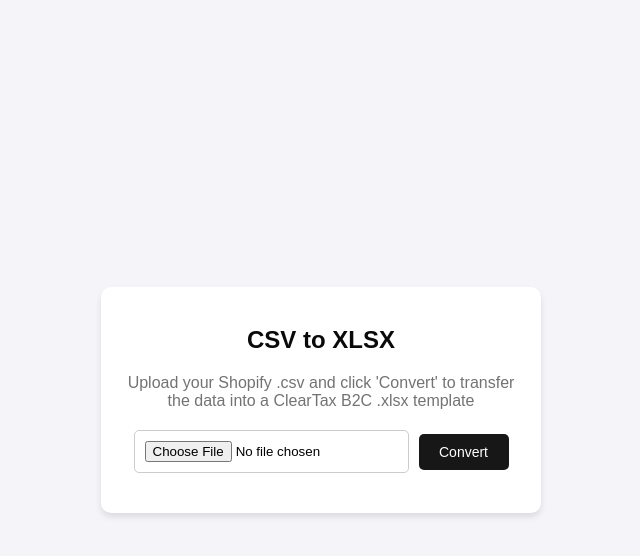
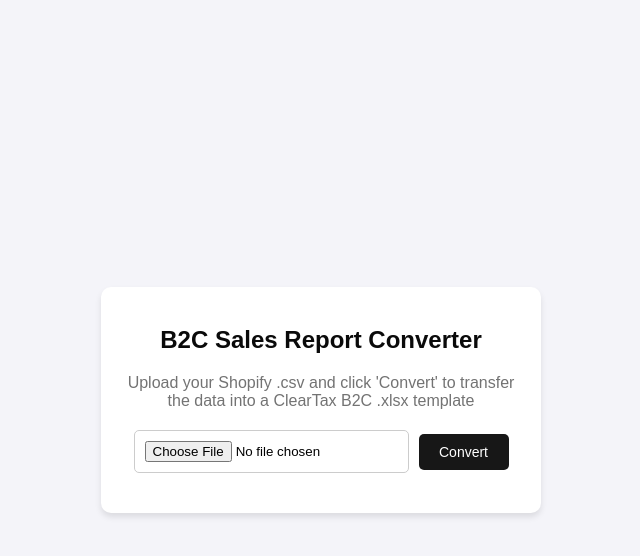
Before and after one commit to yewshanooi-tech/csv-to-csv, a Flask app: page / in a window 1280 px wide. Shown: the top 556 px of the page, without its empty margins (319-959 px from the left). Run offline with Flask 3, Linux system fonts and the light colour scheme.

Commit message:
feat: updated website title

```diff
--- a/templates/index.html
+++ b/templates/index.html
@@ -1,7 +1,7 @@
 <!DOCTYPE html>
 <html>
 <head>
-    <title>CSV:XLSX</title>
+    <title>B2C Sales Report Converter</title>
     <link rel="stylesheet" href="https://cdnjs.cloudflare.com/ajax/libs/font-awesome/6.0.0-beta3/css/all.min.css">
     <style>
         body {
@@ -107,7 +107,7 @@
 </head>
 <body>
     <div class="container">
-        <h2>CSV to XLSX</h2>
+        <h2>B2C Sales Report Converter</h2>
         <p>Upload your Shopify .csv and click 'Convert' to transfer the data into a ClearTax B2C .xlsx template</p>
         <form action="/upload" method="post" enctype="multipart/form-data" onsubmit="showSpinner()">
             <input type="file" name="file" accept=".csv">
```
